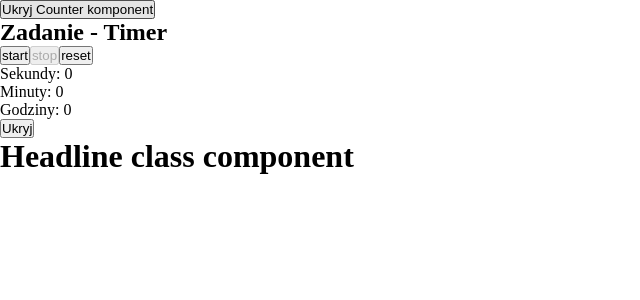
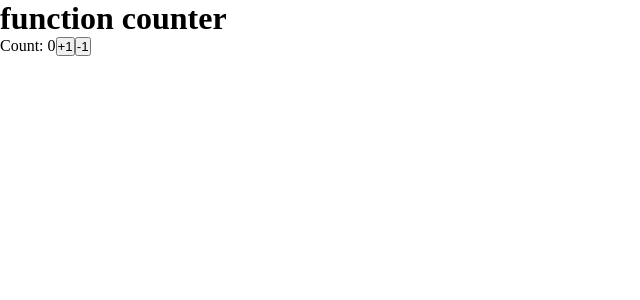
Before and after one commit to szu-szy/react-pol32, a React (Create React App) app: page / in a window 1280 px wide. Shown: the top 300 px of the page, without its empty margins (0-640 px from the left). Built offline with nearby package versions, Linux system fonts and the light colour scheme.

Commit message:
created function component

```diff
--- /dev/null
+++ b/src/06.04.2024/FunctionCounter/index.tsx
@@ -0,0 +1,28 @@
+import { useState } from "react";
+
+export const FunctionCounter = () => {
+  // useState zwraca nam tablice [stan, funkcjaAktualizujacaStan]
+  const [count, setCount] = useState(0);
+
+  const increment = () => {
+    // roznica miedzy setCount - FC, a this.setCount z Class component
+    // w this.setCount wpisywalismy tylko to co chcemy zaktualizowac
+    // w setCount gdy mamy obiekt musimy przekazac wszystkie wlasciwosci (do tego uzyjemy prev)
+    // setCount jest niejako asynchroniczny - podobne działanie
+    setCount((prev) => prev + 1);
+    console.log(count);
+  };
+
+  const decrement = () => {
+    setCount((prev) => prev - 1);
+  };
+
+  return (
+    <div>
+      <h1>function counter</h1>
+      <span>Count: {count}</span>
+      <button onClick={increment}>+1</button>
+      <button onClick={decrement}>-1</button>
+    </div>
+  );
+};
--- a/src/06.04.2024/Headline/index.tsx
+++ b/src/06.04.2024/Headline/index.tsx
@@ -1,4 +1,5 @@
 import { Component } from "react";
+import { RenderHeadline } from "../RenderHeadline";
 
 type HeadlineState = {
   isVisible: boolean;
@@ -24,7 +25,9 @@ export class Headline extends Component<{}, HeadlineState> {
         <button onClick={this.toggleVisibility}>
           {this.state.isVisible ? "Ukryj" : "Pokaz"}
         </button>
-        {this.state.isVisible ? <h1>Headline class component</h1> : null}
+        {this.state.isVisible ? (
+          <RenderHeadline headlineText="nowy headline tekst" />
+        ) : null}
       </div>
     );
   }
--- /dev/null
+++ b/src/06.04.2024/RenderHeadline/index.tsx
@@ -0,0 +1,7 @@
+type RenderProps = {
+  headlineText: string;
+};
+
+export const RenderHeadline = ({ headlineText }: RenderProps) => {
+  return <h1>{headlineText}</h1>;
+};
--- a/src/App.tsx
+++ b/src/App.tsx
@@ -6,6 +6,7 @@ import Parent from "./components/Parent/Parent";
 import { Counter } from "./06.04.2024/Counter";
 import { Timer } from "./06.04.2024/Timer";
 import { Headline } from "./06.04.2024/Headline";
+import { FunctionCounter } from "./06.04.2024/FunctionCounter";
 
 const getItem = (text: string) => {};
 
@@ -50,12 +51,13 @@ class App extends Component<{}, AppState> {
         {/* II sposób, przekazanie propsów wszystkich na raz przez spread operator */}
         {/* <Block {...blockProps} /> */}
         {/* ZADANIA Z DNIA 06.04.24 */}
-        <button onClick={this.toggleCounter}>
+        {/* <button onClick={this.toggleCounter}>
           {this.state.isCounterVisible ? "Ukryj" : "Pokaż"} Counter komponent
-        </button>
+        </button> */}
         {/* {this.state.isCounterVisible && <Counter />} */}
-        <Timer />
-        <Headline />
+        {/* <Timer />
+        <Headline /> */}
+        <FunctionCounter />
       </div>
     );
   }
```
